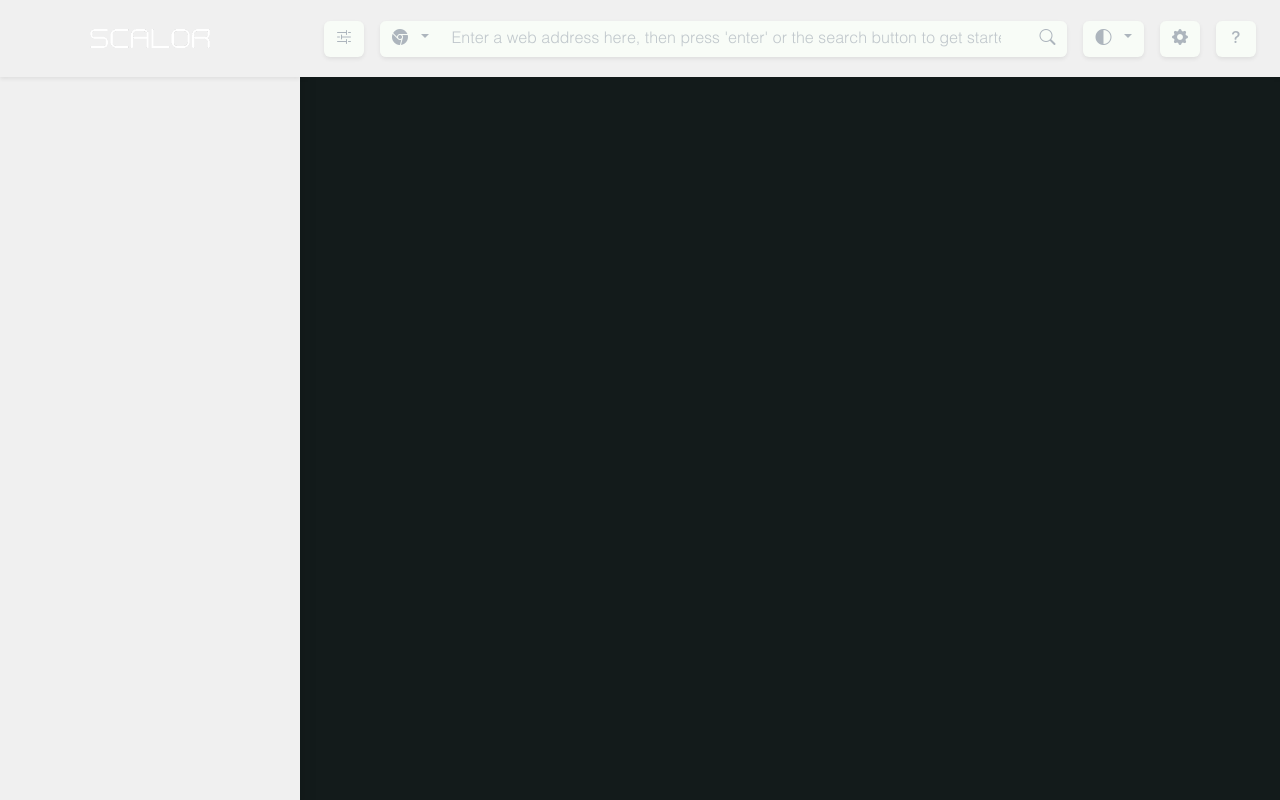
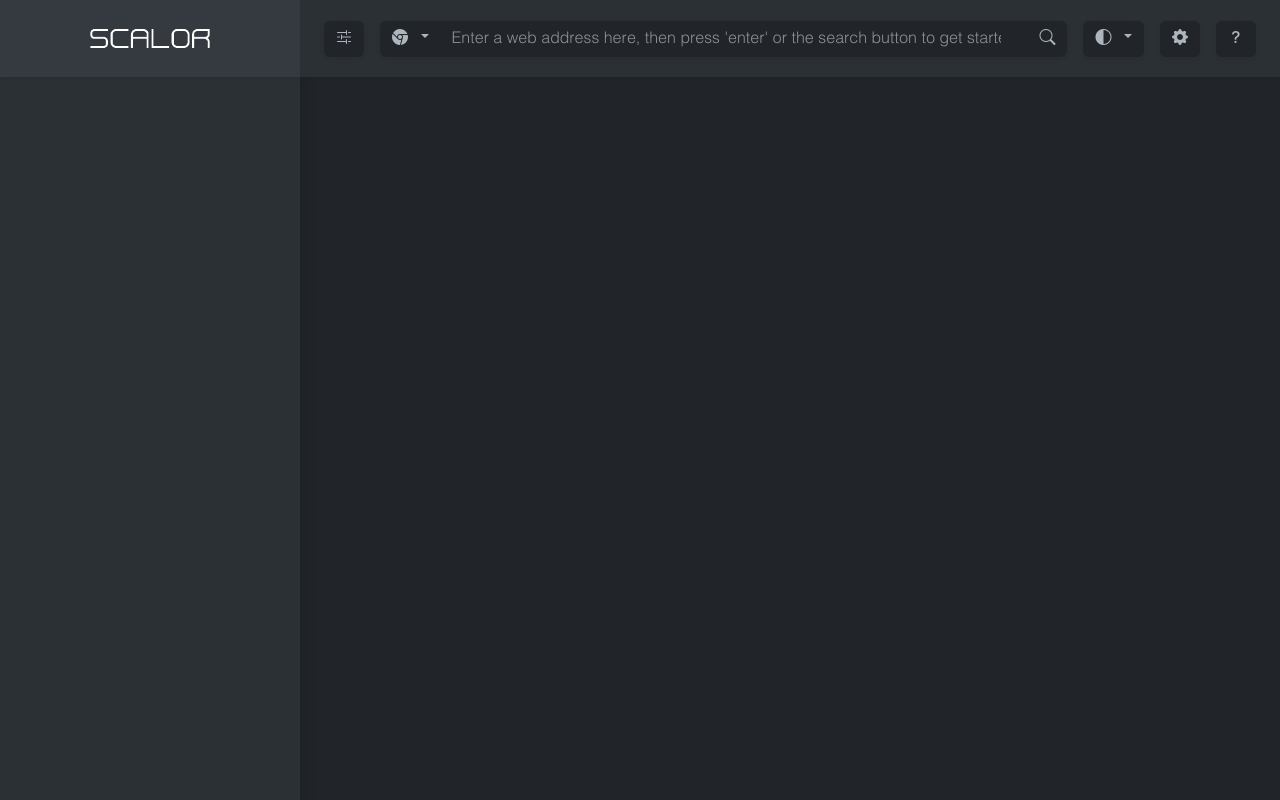
Before and after one commit to Corban-Lee/Scalorize, a Python web app: template WebShot/templates/index.html in a window 1280 px wide. Run offline with Jinja, Linux system fonts and the light colour scheme; the template is opened without the code that fills it, so the values that code supplies are empty.

Commit message:
Revert "theme changes [dark mode broken]"
This reverts commit 23b17c7eee6aca8e305cb3bae01ad08bb80b80c9.

```diff
--- a/WebShot/static/css/home.css
+++ b/WebShot/static/css/home.css
@@ -16,11 +16,6 @@
   font-family: "Helios";
   min-height: 100vh;
   max-height: 100vh;
-  background-color: #f0f0f0;
-}
-
-body[data-bs-theme="dark"] {
-  background-color: #131b1b;
 }
 
 #root {
@@ -44,11 +39,6 @@
   flex-direction: column;
   flex-shrink: 0;
   width: 300px;
-  background-color: #f0f0f0;
-}
-
-#sidebar [data-bs-theme="dark"] {
-  background-color: #131b1b;
 }
 
 @media (max-width: 768px) {
@@ -217,22 +207,6 @@
   background: none;
 }
 
-#topbar {
-  background-color: #f0f0f0;
-}
-
-#topbar [data-bs-theme=dark] {
-  background-color: #131b1b;
-}
-
-#topbar input[type=search] {
-  background-color: #f8fcf7;
-}
-
-#topbar input[type=search] [data-bs-theme=dark] {
-  background-color: #f9f9f9;
-}
-
 .topdrop-menu {
   border: none !important;
   border-radius: var(--bs-border-radius);
@@ -280,12 +254,12 @@
 
 .btn-check:checked + .theme-btn {
   color: var(--bs-light);
-  background-color: #21158e;
+  background-color: var(--bs-primary);
 }
 
 .topbar-button {
   color: var(--bs-body-color);
-  background-color: #f8fcf7;
+  background-color: var(--bs-body-bg);
   border: none;
 }
 
@@ -297,10 +271,6 @@
   background-color: var(--bs-secondary-bg) !important;
 }
 
-.topbar-button [data-bs-theme="dark"] {
-  background-color: #f9f9f9;
-}
-
 .cursor-default {
   cursor: default !important;
 }
--- a/WebShot/static/scss/home.scss
+++ b/WebShot/static/scss/home.scss
@@ -1,27 +1,5 @@
-$light-colour-text: #090706;
-$light-colour-background: #f0f0f0;
-$light-colour-primary: #21158e;
-$light-colour-secondary: #f8fcf7;
-$light-colour-accent: #566bae;
 
-$dark-colour-text: #eaf0f1;
-$dark-colour-background: #131b1b;
-$dark-colour-primary: #303946;
-$dark-colour-secondary: #f9f9f9;
-$dark-colour-accent:#202a3c;
 
-// --text:
-// --background:
-// --primary-button:
-// --secondary-button:
-// --accent:
-
-// orange
-// --text: #270e02;
-// --background: #fef5f0;
-// --primary-button: #ed570c;
-// --secondary-button: #ffffff;
-// --accent: #f36720;
 
 @font-face {
     font-family: "Helios";
@@ -41,11 +19,6 @@
     font-family: "Helios";
     min-height: 100vh;
     max-height: 100vh;
-    background-color: $light-colour-background;
-
-    &[data-bs-theme="dark"] {
-        background-color: $dark-colour-background;
-    }
 }
 
 #root {
@@ -67,11 +40,6 @@
     flex-direction: column;
     flex-shrink: 0;
     width: 300px;
-    background-color: $light-colour-background;
-
-    [data-bs-theme="dark"] {
-        background-color: $dark-colour-background;
-    }
 
     @media (max-width: 768px) {
         width: 100%;
@@ -252,22 +220,6 @@
 
 }
 
-#topbar {
-    background-color: $light-colour-background;
-
-    [data-bs-theme=dark] {
-        background-color: $dark-colour-background;
-    }
-
-    input[type=search] {
-        background-color: $light-colour-secondary;
-
-        [data-bs-theme=dark] {
-            background-color: $dark-colour-secondary;
-        }
-    }
-}
-
 // Custom TopBar Dropdown Menu
 
 .topdrop-menu {
@@ -317,7 +269,7 @@
 
 .btn-check:checked + .theme-btn {
     color: var(--bs-light);
-    background-color: $light-colour-primary;
+    background-color: var(--bs-primary);
 }
 
 // Custom Topbar button
@@ -325,7 +277,7 @@
 .topbar-button {
 
     color: var(--bs-body-color);
-    background-color: $light-colour-secondary;
+    background-color: var(--bs-body-bg);
     border: none;
 
     &:hover {
@@ -334,10 +286,6 @@
 
     &.show, &:active {
         background-color: var(--bs-secondary-bg) !important;
-    }
-
-    [data-bs-theme="dark"] {
-        background-color: $dark-colour-secondary;
     }
 }
 
--- a/WebShot/templates/index.html
+++ b/WebShot/templates/index.html
@@ -12,10 +12,10 @@
 </head>
 <body>
     <div id="root">
-        <div class="shadow overflow-auto" id="sidebar">
+        <div class="bg-body-tertiary shadow overflow-auto" id="sidebar">
 
             <!-- Branding -->
-             <div class="shadow-sm text-center px-4 py-3">
+             <div class="bg-body-secondary shadow-sm text-center px-4 py-3">
                 <a href="/" id="brand" class="w-100">
                     <img src="{{ url_for('static', filename='images/logo-text.png') }}" alt="product logo" height="45">
                 </a>
@@ -30,7 +30,7 @@
         <!-- Image Results Area -->
         <div class="d-flex flex-grow-1 flex-column overflow-y-auto position-relative" style="scroll-behavior: smooth; min-height: 300px;">
 
-            <div id="topbar" class="w-100 px-4 d-flex align-items-center shadow-sm position-sticky sticky-top" style="min-height: 77px">
+            <div class="w-100 bg-body-tertiary px-4 d-flex align-items-center shadow-sm position-sticky sticky-top" style="min-height: 77px">
 
                 <div class="dropdown">
                     <button id="btnScreenSizes" class="btn topbar-button shadow-sm me-3" data-bs-toggle="dropdown">
```
Also changed, not shown: WebShot/webscraper.py (+6 -20 lines).
